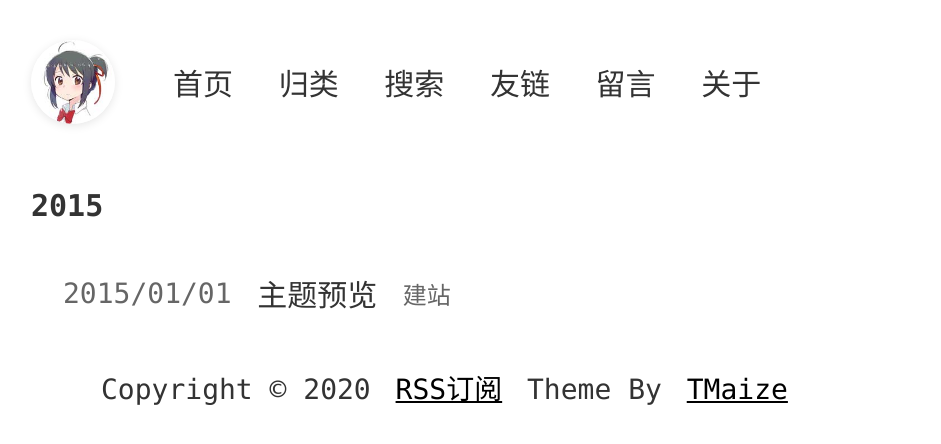
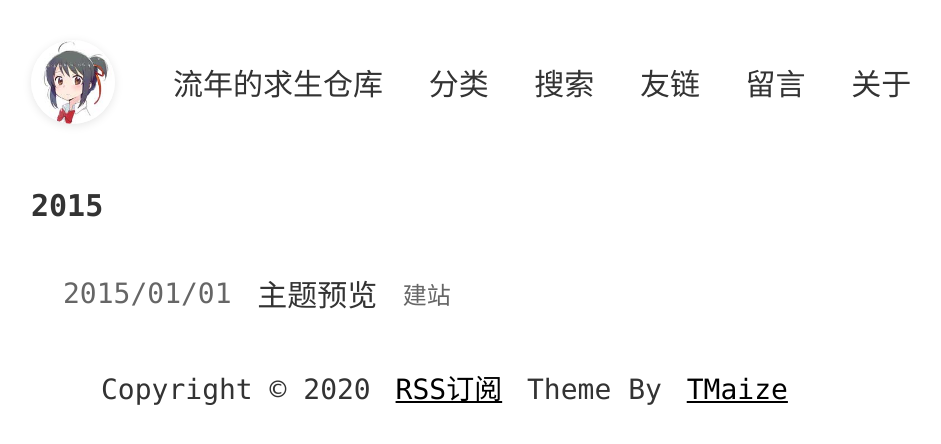
Before and after one commit to gittime999/tz, a Jekyll site: the page built from index.html, in a window 1280 px wide. Shown: the top 444 px of the page, without its empty margins (137-1078 px from the left). Built offline with Jekyll 4.4.1, drawn with Linux system fonts in a browser that asks for light colours; comment, search, counter and statistics services are not loaded.

Commit message:
Update _config.yml

```diff
--- a/_config.yml
+++ b/_config.yml
@@ -1,9 +1,9 @@
 encoding: utf-8
 
 # SEO相关信息
-title: 求生 Blog
-description: 流年的个人博客
-keywords: 求生,Blog,Java,Html,JavaScript
+title: 流年的求生仓库
+description: 流年的求生之路战役仓库
+keywords: 求生,Blog,求生,仓库,流年
 author:
 footerText: 'Copyright © 2020'
 
@@ -24,9 +24,9 @@ tucaoUrl:
 
 # 菜单
 menu:
-  - title: 首页
+  - title: 流年的求生仓库
     url: /
-  - title: 归类
+  - title: 分类
     url: /pages/categories.html
   - title: 搜索
     url: /pages/search.html
```
